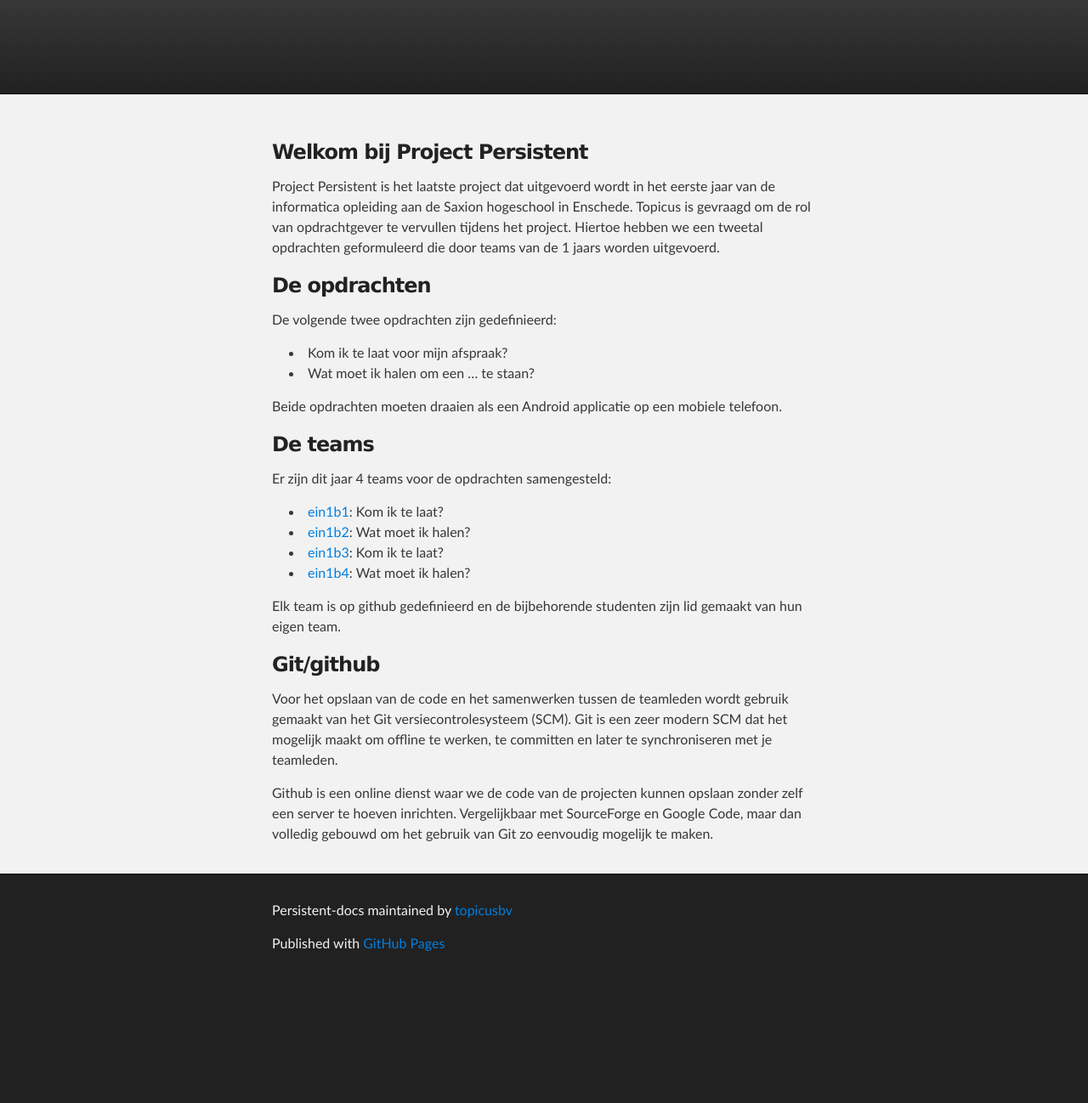
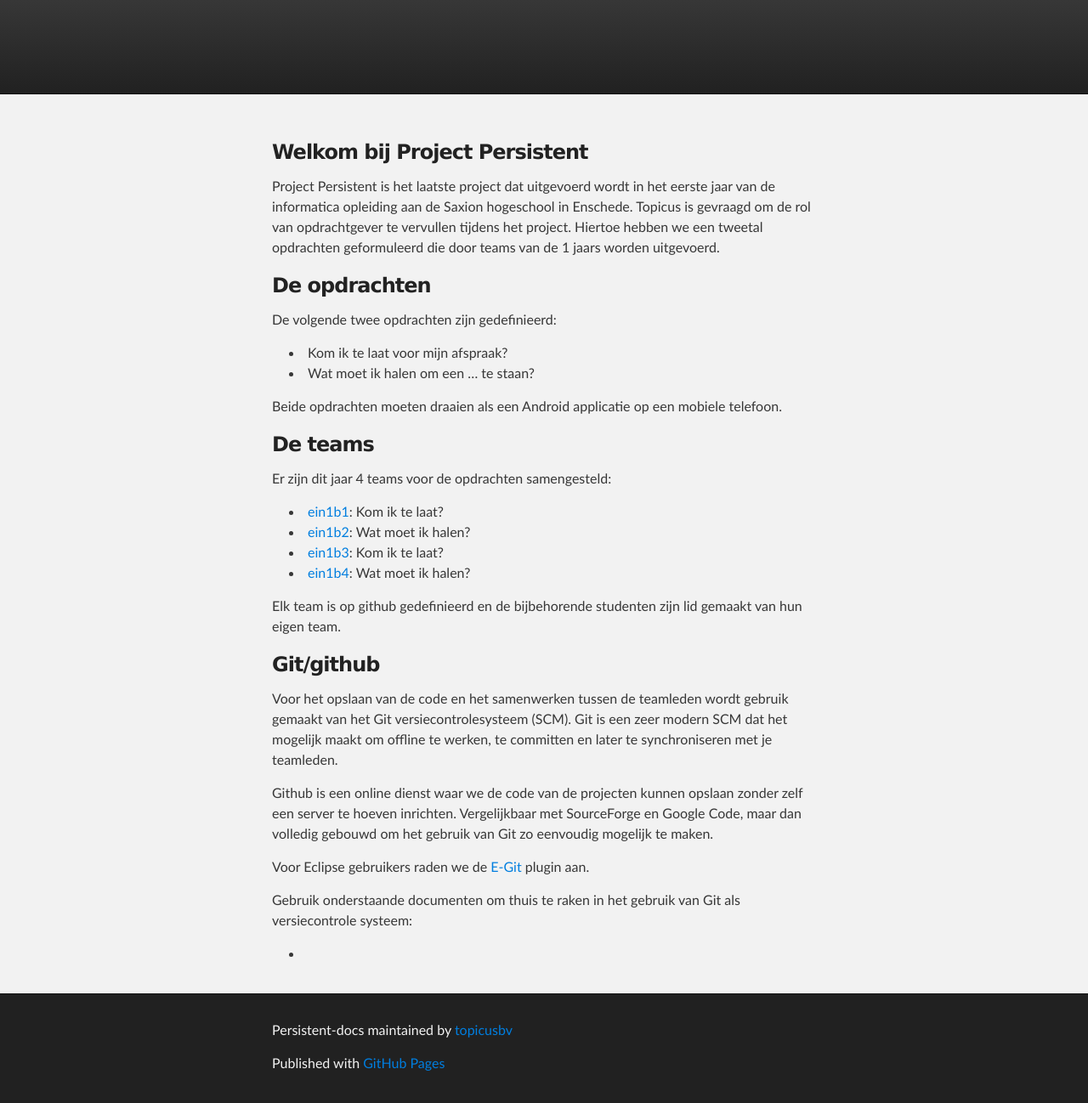
Before and after one commit to topicusbv/persistent-docs, a Jekyll site: the page built from index.md, in a window 1280 px wide. Shown: the whole page at 85% size. Built offline with Jekyll 4.4.1, drawn with Linux system fonts in a browser that asks for light colours; before the commit the page ends 1157 px from its top, so only the background shows below that.

Commit message:
kleine wijzigingen

```diff
--- a/index.md
+++ b/index.md
@@ -42,3 +42,10 @@ Github is een online dienst waar we de code van de projecten kunnen opslaan
 zonder zelf een server te hoeven inrichten. Vergelijkbaar met SourceForge en
 Google Code, maar dan volledig gebouwd om het gebruik van Git zo eenvoudig
 mogelijk te maken.
+
+Voor Eclipse gebruikers raden we de [E-Git]() plugin aan.
+
+Gebruik onderstaande documenten om thuis te raken in het gebruik van Git als
+versiecontrole systeem:
+
+ - []()
```
